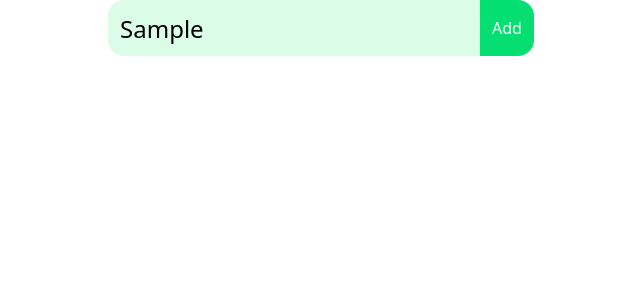
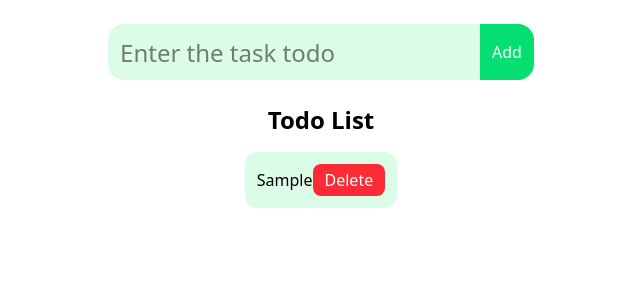
Before and after one commit to ARafay0001/Context-API-React-Router, a React (Vite) app: page / in a window 1280 px wide. Both pictures are taken after typing "Sample" into the empty fields and a click on the button "Add". Shown: the top 300 px of the page, without its empty margins (319-959 px from the left). Built offline with nearby package versions, Linux system fonts and the light colour scheme.

Commit message:
adding funtionality

```diff
--- a/src/App.jsx
+++ b/src/App.jsx
@@ -1,11 +1,14 @@
 import React from "react";
 import TodoInput from "./components/TodoInput"
+import TodoList from "./components/TodoList"
+
 function App() {
 
 
   return (
     <div>
       <TodoInput/>
+      <TodoList/>
     </div>
   );
 }
--- a/src/components/TodoInput.jsx
+++ b/src/components/TodoInput.jsx
@@ -1,16 +1,39 @@
-import React, { useState } from 'react'
-import { useContext } from "react";
-import { TodoContext } from "../contexts/TodoContext";
+import React, { useState, useContext } from 'react';
+import { TodoContext } from '../contexts/TodoContext';
 
 const TodoInput = () => {
+  // 1. Local state to store the current input value
+  const [task, setTask] = useState("");
 
-  const [task, setTask ] = useState("")
+  // 2. Access addTodo function from context
+  const { addTodo } = useContext(TodoContext);
+
+  // 3. Handle the Add button click
+  const handleAdd = () => {
+    if (task.trim() === "") return; // prevent adding empty todos
+    addTodo(task); // call the function from context to add todo
+    setTask("");   // clear the input
+  };
+
   return (
-    <div className="mx-auto w-max flex ">
-      <input onChange={(e) => (setTask(e.target.value))} className="text-2xl bg-green-100 p-3 h-14 rounded-l-2xl"  type="text" name="" id="" placeholder='Enter the task todo' />
-      <button className="bg-green-400 h-14 p-3 text-white rounded-r-2xl hover:bg-green-600 active:bg-green-700 active:scale-95 transition-all duration-200 ease-in-out cursor-pointer">Add</button>
+    <div className="mx-auto w-max flex mt-6">
+      {/* Controlled input */}
+      <input
+        value={task} // bind state to input
+        onChange={(e) => setTask(e.target.value)} // update state when typing
+        className="text-2xl bg-green-100 p-3 h-14 rounded-l-2xl"
+        type="text"
+        placeholder="Enter the task todo"
+      />
+      {/* Add button */}
+      <button
+        onClick={handleAdd}
+        className="bg-green-400 h-14 p-3 text-white rounded-r-2xl hover:bg-green-600 active:bg-green-700 active:scale-95 transition-all duration-200 ease-in-out cursor-pointer"
+      >
+        Add
+      </button>
     </div>
-  )
-}
+  );
+};
 
-export default TodoInput
+export default TodoInput;
--- /dev/null
+++ b/src/components/TodoItem.jsx
@@ -0,0 +1,29 @@
+import React, { useContext } from 'react';
+import { TodoContext } from '../contexts/TodoContext';
+
+const TodoItem = ({ todo }) => {
+  // 1. Access deleteTodo and toggleTodo functions from context
+  const { deleteTodo, toggleTodo } = useContext(TodoContext);
+
+  return (
+    <li className="flex items-center justify-between bg-green-100 p-3 rounded-xl my-2">
+      {/* 2. Todo text with strikethrough if completed */}
+      <span
+        onClick={() => toggleTodo(todo.id)} // toggle completed when clicked
+        className={`cursor-pointer ${todo.completed ? "line-through text-gray-500" : ""}`}
+      >
+        {todo.text}
+      </span>
+
+      {/* 3. Delete button */}
+      <button
+        onClick={() => deleteTodo(todo.id)}
+        className="bg-red-500 text-white px-3 py-1 rounded-lg hover:bg-red-600 active:bg-red-700 transition-all"
+      >
+        Delete
+      </button>
+    </li>
+  );
+};
+
+export default TodoItem;
--- /dev/null
+++ b/src/components/TodoList.jsx
@@ -0,0 +1,22 @@
+import React, { useContext } from 'react';
+import { TodoContext } from '../contexts/TodoContext';
+import TodoItem from './TodoItem';
+
+const TodoList = () => {
+  // 1. Get todos array from context
+  const { todos } = useContext(TodoContext);
+
+  return (
+    <div className="mx-auto w-max mt-6">
+      <h2 className="text-2xl font-bold text-center mb-4">Todo List</h2>
+      <ul>
+        {/* 2. Map over todos and render TodoItem for each */}
+        {todos.map((todo) => (
+          <TodoItem key={todo.id} todo={todo} />
+        ))}
+      </ul>
+    </div>
+  );
+};
+
+export default TodoList;
```
